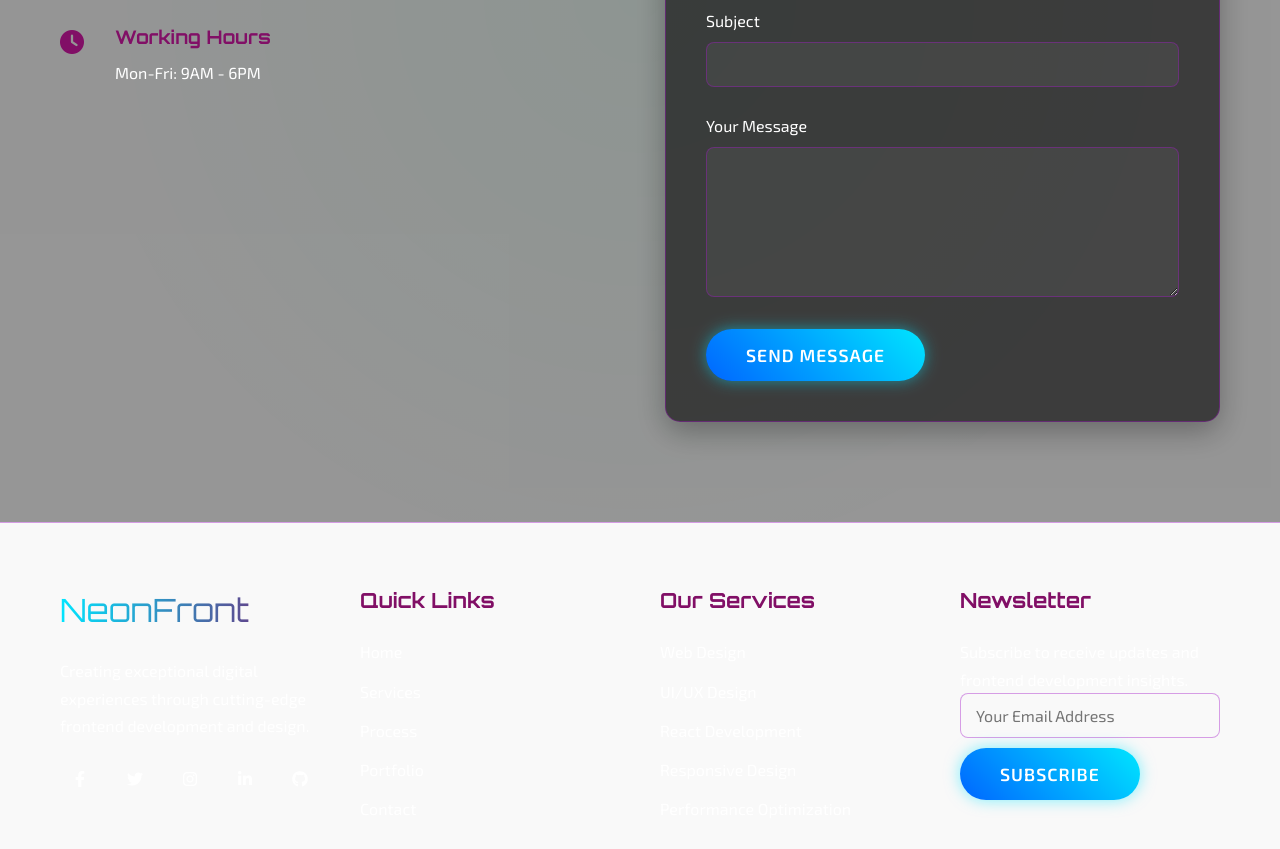
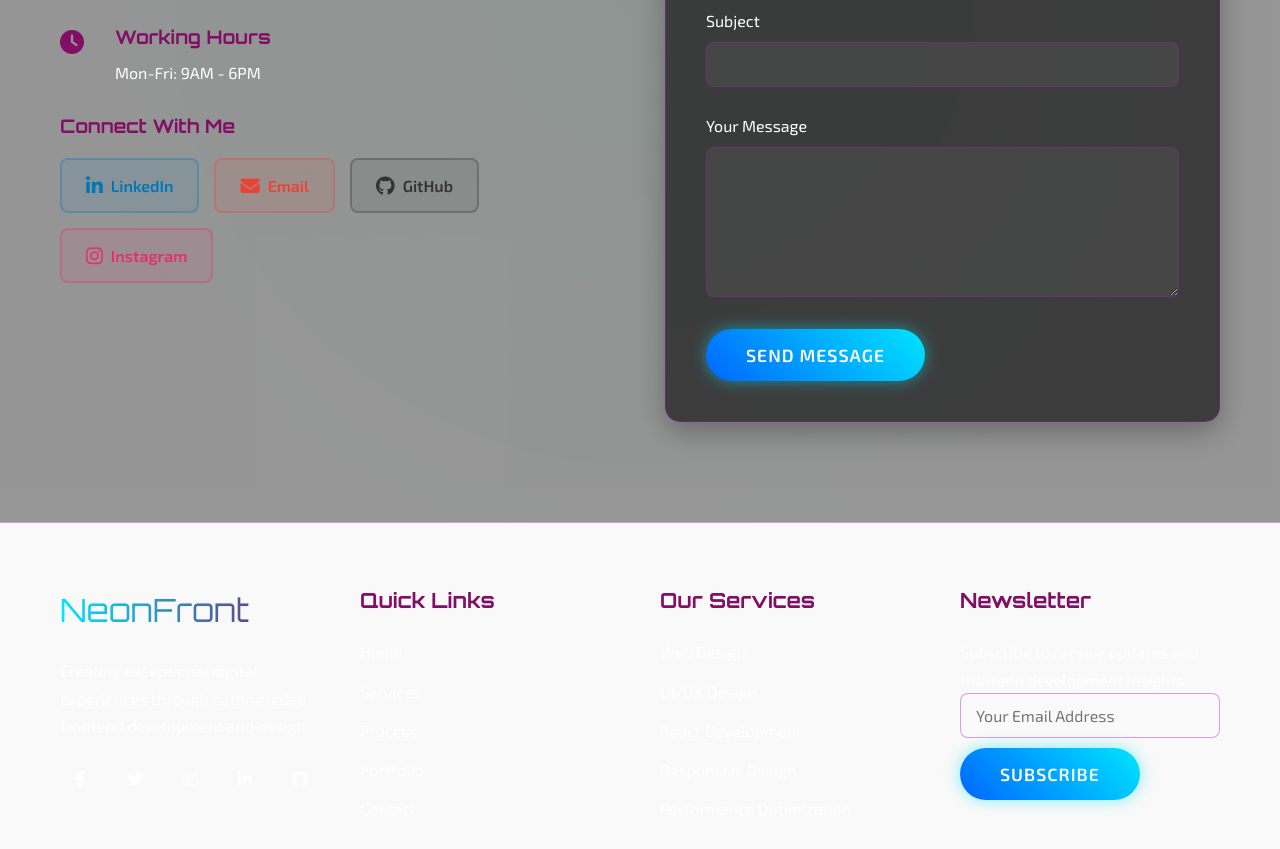
Before and after one commit to Sheik-yousuf/yousufportfolio, a plain HTML site: page index.html in a window 1280 px wide. Shown: the part 6937-7786 px from the top of the page. Drawn offline with nearby package versions, Linux system fonts and the light colour scheme.

Commit message:
Deploy portfolio to GitHub Pages

```diff
--- a/index.html
+++ b/index.html
@@ -1284,6 +1284,98 @@
 
         .contact-text a:hover {
             color: var(--neon-green);
+        }
+
+        .contact-social {
+            grid-column: 1 / -1;
+        }
+
+        .contact-links {
+            list-style: none;
+            padding: 0;
+            margin: 15px 0 0 0;
+            display: flex;
+            gap: 15px;
+            flex-wrap: wrap;
+        }
+
+        .contact-link {
+            display: inline-flex;
+            align-items: center;
+            gap: 8px;
+            padding: 12px 24px;
+            border-radius: 8px;
+            text-decoration: none;
+            font-weight: 600;
+            transition: all 0.3s ease;
+            border: 2px solid transparent;
+        }
+
+        .contact-link i {
+            font-size: 1.2rem;
+        }
+
+        .contact-link.linkedin {
+            background: rgba(0, 119, 181, 0.1);
+            color: #0077b5;
+            border-color: rgba(0, 119, 181, 0.3);
+        }
+
+        .contact-link.linkedin:hover {
+            background: #0077b5;
+            color: white;
+            transform: translateY(-3px);
+            box-shadow: 0 5px 15px rgba(0, 119, 181, 0.4);
+        }
+
+        .contact-link.email {
+            background: rgba(234, 67, 53, 0.1);
+            color: #ea4335;
+            border-color: rgba(234, 67, 53, 0.3);
+        }
+
+        .contact-link.email:hover {
+            background: #ea4335;
+            color: white;
+            transform: translateY(-3px);
+            box-shadow: 0 5px 15px rgba(234, 67, 53, 0.4);
+        }
+
+        .contact-link.github {
+            background: rgba(51, 51, 51, 0.1);
+            color: #333;
+            border-color: rgba(51, 51, 51, 0.3);
+        }
+
+        .contact-link.github:hover {
+            background: #333;
+            color: white;
+            transform: translateY(-3px);
+            box-shadow: 0 5px 15px rgba(51, 51, 51, 0.4);
+        }
+
+        .contact-link.instagram {
+            background: rgba(225, 48, 108, 0.1);
+            color: #e1306c;
+            border-color: rgba(225, 48, 108, 0.3);
+        }
+
+        .contact-link.instagram:hover {
+            background: linear-gradient(45deg, #f09433, #e6683c, #dc2743, #cc2366, #bc1888);
+            color: white;
+            transform: translateY(-3px);
+            box-shadow: 0 5px 15px rgba(225, 48, 108, 0.4);
+        }
+
+        @media (max-width: 768px) {
+            .contact-links {
+                flex-direction: column;
+            }
+
+            .contact-link {
+                width: 100%;
+                justify-content: center;
+            }
         }
 
         .contact-form {
@@ -2158,6 +2250,37 @@
                             <p>Mon-Fri: 9AM - 6PM</p>
                         </div>
                     </div>
+                    <div class="contact-item contact-social">
+                        <div class="contact-text">
+                            <h3>Connect With Me</h3>
+                            <ul class="contact-links">
+                                <li>
+                                    <a href="https://www.linkedin.com/in/sheik-yousuf" target="_blank" rel="noopener noreferrer" class="contact-link linkedin">
+                                        <i class="fab fa-linkedin-in"></i>
+                                        <span>LinkedIn</span>
+                                    </a>
+                                </li>
+                                <li>
+                                    <a href="mailto:yousuf28003@gmail.com" class="contact-link email">
+                                        <i class="fas fa-envelope"></i>
+                                        <span>Email</span>
+                                    </a>
+                                </li>
+                                <li>
+                                    <a href="https://github.com/yousuf" target="_blank" rel="noopener noreferrer" class="contact-link github">
+                                        <i class="fab fa-github"></i>
+                                        <span>GitHub</span>
+                                    </a>
+                                </li>
+                                <li>
+                                    <a href="https://www.instagram.com/theyusuffz/" target="_blank" rel="noopener noreferrer" class="contact-link instagram">
+                                        <i class="fab fa-instagram"></i>
+                                        <span>Instagram</span>
+                                    </a>
+                                </li>
+                            </ul>
+                        </div>
+                    </div>
                 </div>
                 <div class="contact-form">
                     <form>
```
